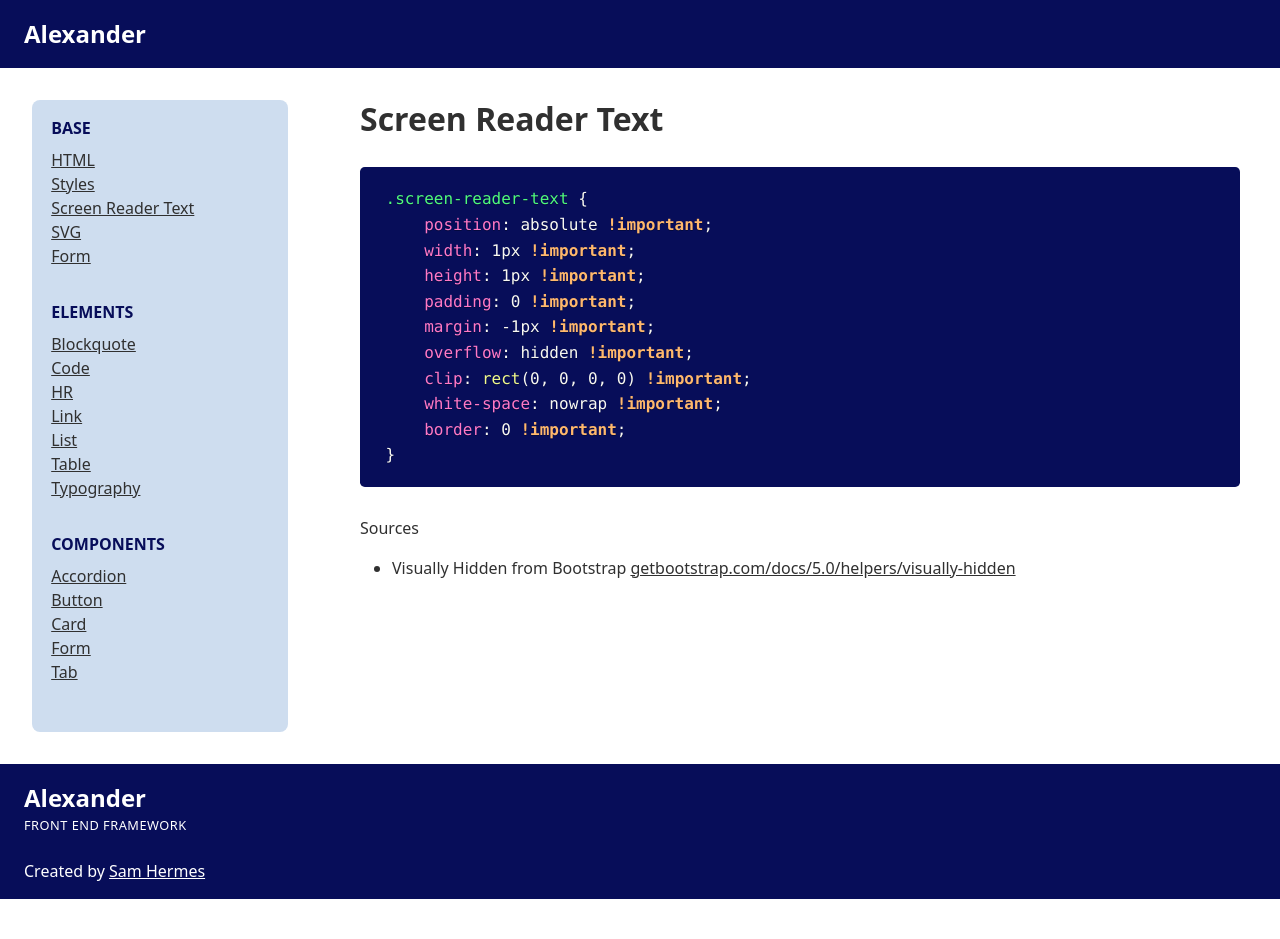
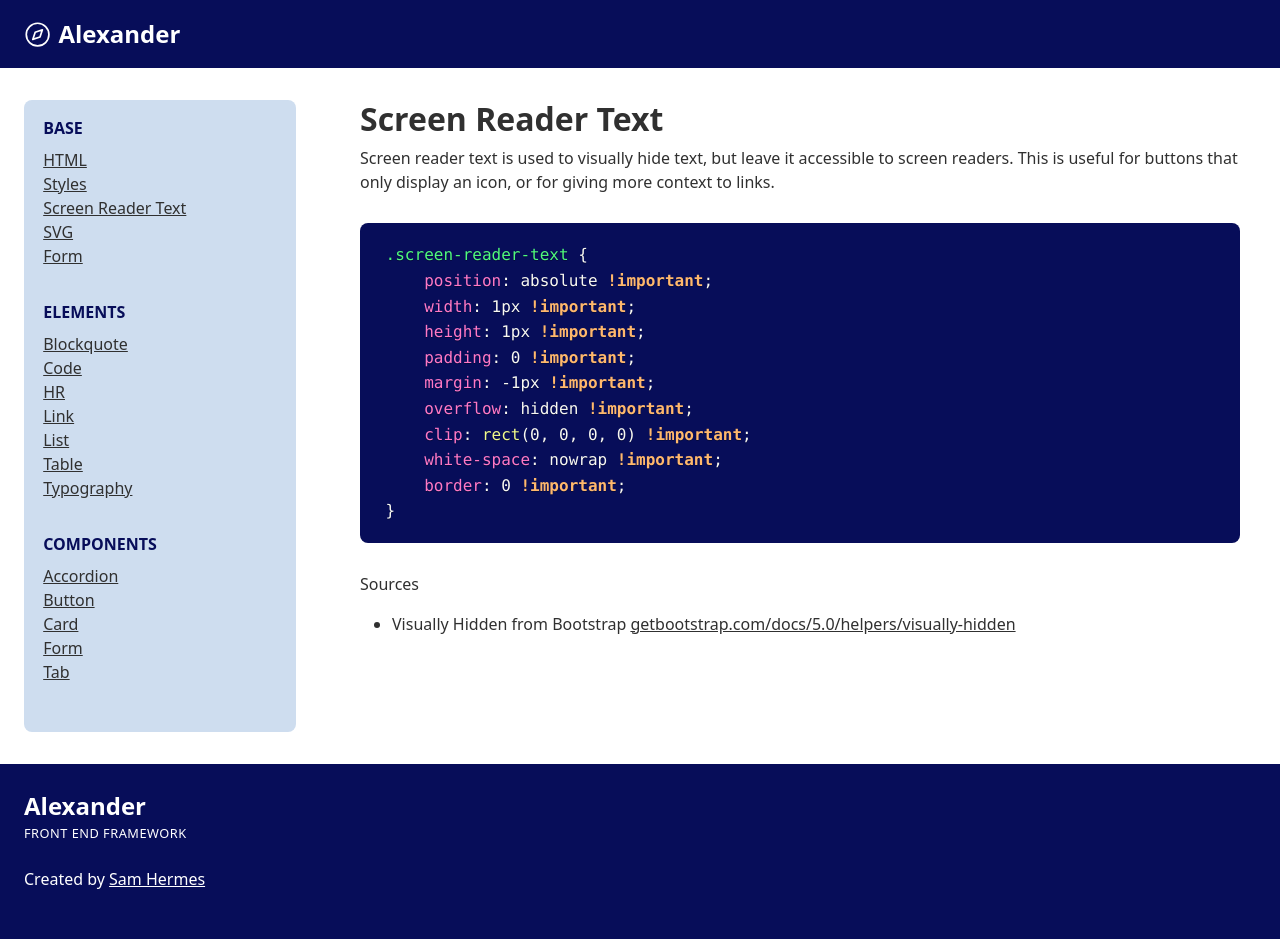
Before and after one commit to samhermes/alexander, a Jekyll site: the page built from docs/base/screen-reader-text.md, in a window 1280 px wide. Built offline with Jekyll 4.4.1, drawn with Linux system fonts in a browser that asks for light colours; before the commit the page ends 900 px from its top, so only the background shows below that.

Commit message:
Add logo to site-wide header, add screen reader text description

````diff
--- a/docs/_includes/header.html
+++ b/docs/_includes/header.html
@@ -1,5 +1,5 @@
 <header class="site-header">
     <div class="contain">
-        <p class="site-title"><a href="{{ site.baseurl }}/">Alexander</a></p>
+        <p class="site-title"><a href="{{ site.baseurl }}/">{% include icons/logo.svg %}Alexander</a></p>
     </div>
 </header>
--- a/docs/_sass/code.scss
+++ b/docs/_sass/code.scss
@@ -24,7 +24,7 @@ pre[class*="language-"] {
     padding: 1.2rem 1.6rem;
     margin: 1.8rem 0;
     overflow: auto;
-    border-radius: 0.3em;
+    border-radius: 0.5rem;
 }
 
 :not(pre) > code[class*="language-"],
@@ -35,7 +35,7 @@ pre[class*="language-"] {
 /* Inline code */
 :not(pre) > code[class*="language-"] {
     padding: .1em;
-    border-radius: .3em;
+    border-radius: 0.5rem;
     white-space: normal;
 }
 
--- a/docs/_sass/global.scss
+++ b/docs/_sass/global.scss
@@ -21,13 +21,19 @@ body {
         margin: 0;
         font-size: 1.5rem;
         font-weight: 600;
+
+        svg {
+            width: 1.7rem;
+            height: 1.7rem;
+            margin-right: 0.45rem;
+            margin-top: -0.25rem;
+        }
     }
 }
 
 .site-main {
-    display: grid;
-
     @media screen and (min-width: 40em) {
+        display: grid;
         grid-template-columns: 1fr 3fr;
     }
 }
@@ -41,7 +47,7 @@ body {
 
     .nav-top {
         background: $blue-extra-light;
-        margin: 2rem;
+        margin: 2rem 1.5rem;
         border-radius: 0.5rem;
         padding: 1rem 1.2rem;
 
@@ -60,11 +66,19 @@ body {
 
 .page-content {
     background: #fff;
-    padding: 2rem 2.5rem;
+    padding: 0 1.5rem 3rem;
+
+    @media screen and (min-width: 40em) {
+        padding: 2rem 2.5rem;
+    }
+
+    a {
+        word-break: break-word;
+    }
 }
 
 .site-footer {
-    padding: 1rem 1.5rem;
+    padding: 1.5rem 1.5rem 3rem;
     background: $blue-dark;
     color: #fff;
 
--- a/docs/_sass/home.scss
+++ b/docs/_sass/home.scss
@@ -9,7 +9,7 @@
     justify-content: center;
     text-align: center;
 
-    .emoji {
+    .site-icon {
         color: #fff;
     }
 
--- a/docs/base/screen-reader-text.md
+++ b/docs/base/screen-reader-text.md
@@ -1,6 +1,8 @@
 ---
 title: Screen Reader Text
 ---
+
+Screen reader text is used to visually hide text, but leave it accessible to screen readers. This is useful for buttons that only display an icon, or for giving more context to links.
 
 ```css
 .screen-reader-text {
@@ -15,5 +17,6 @@ title: Screen Reader Text
     border: 0 !important;
 }
 ```
+
 Sources
 - Visually Hidden from Bootstrap [getbootstrap.com/docs/5.0/helpers/visually-hidden](https://getbootstrap.com/docs/5.0/helpers/visually-hidden/)
````
Also changed, not shown: docs/index.md (+1 -1 lines).
